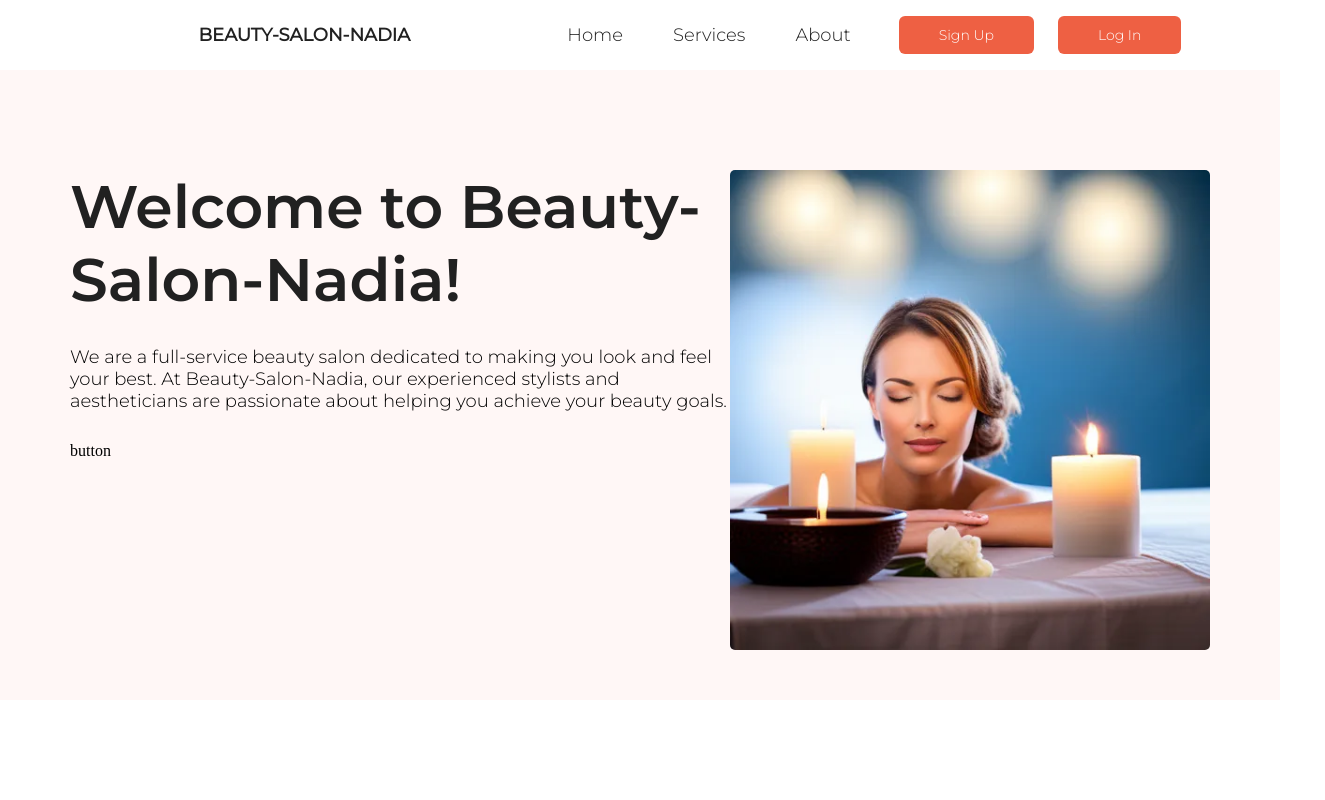
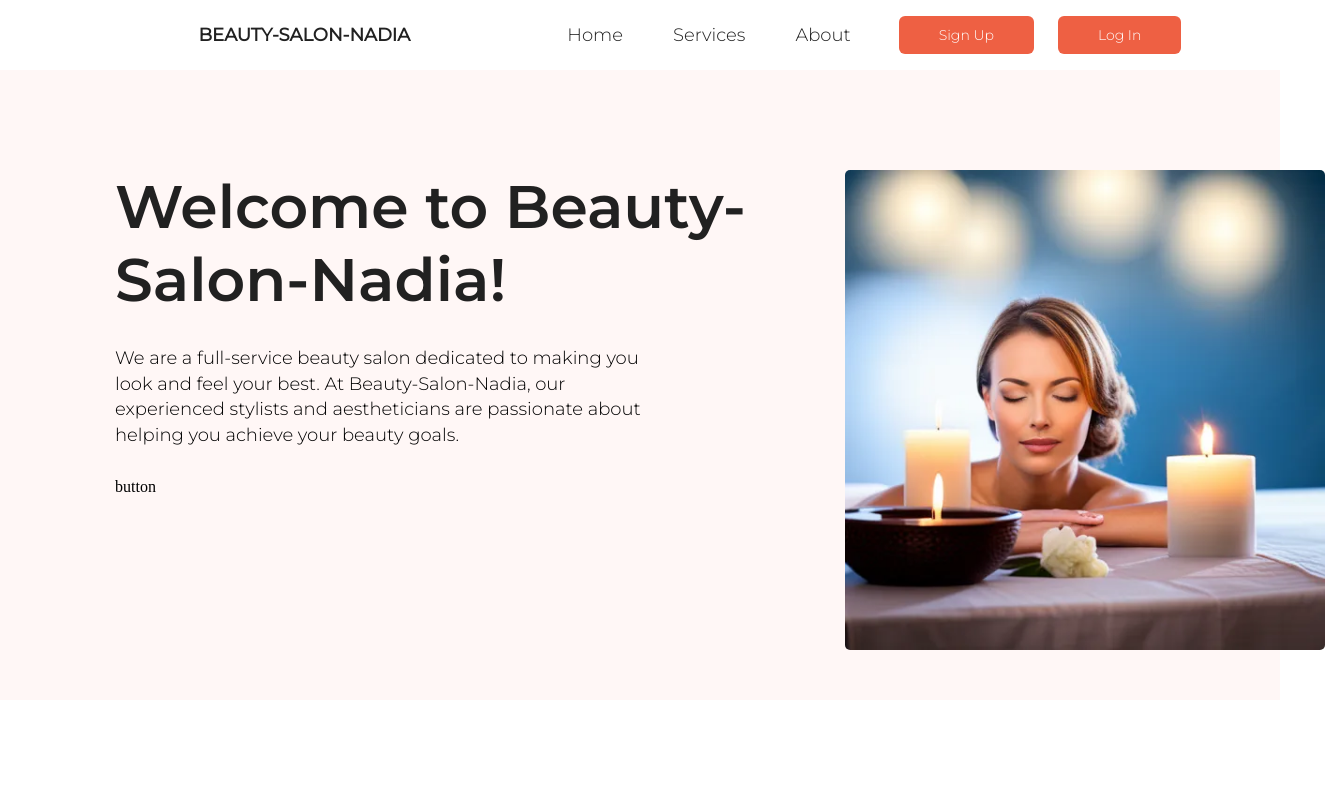
Before and after one commit to nadiahosisy/Beauty-Salon, a React (Vite) app: page /Home in a window 1280 px wide. Shown: the top 800 px of the page, 1325 px wide, since content can reach past the window. Built offline with nearby package versions, Linux system fonts and the light colour scheme.

Commit message:
fixed style home page

```diff
--- a/src/style/home-page.css
+++ b/src/style/home-page.css
@@ -30,21 +30,26 @@
   display: flex;
   flex-direction: column;
   flex-basis: auto;
+  margin-left: 10rem;
   justify-content: flex-start;
   gap: 30px;
 }
 .jumba-left h1 {
   font-size: 60px;
   font-family: Monserat-semi-bold, sans-serif;
+  width: 700px;
   color: #212121;
 }
 .jumba-left-p {
   font-size: 18px;
+  line-height: 1.6rem;
+  width: 550px;
   font-family: Monserat-ligth, sans-serif;
 }
 
 .jumba-right-image-div {
   width: 480px;
+  margin-left: 30px;
   height: 480px;
 }
 
```
